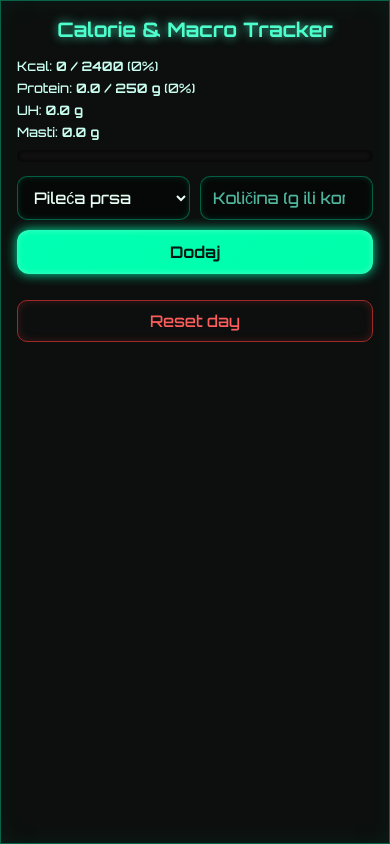
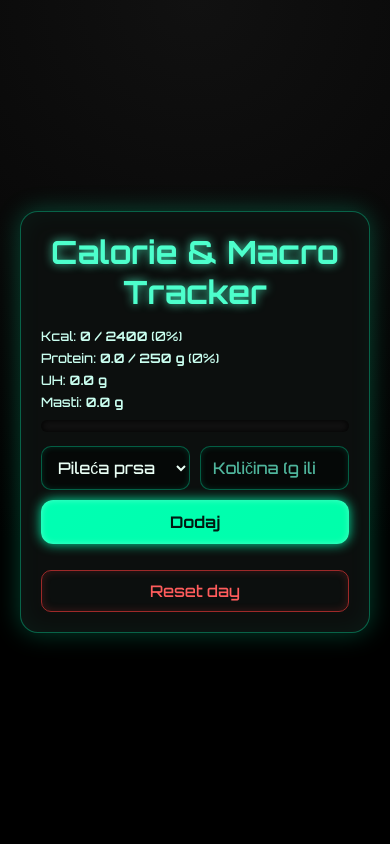
Before and after one commit to lovro93/calorie-tracker, a plain HTML site: page index.html in a window 390 px wide. Drawn offline with Linux system fonts and the light colour scheme.

Commit message:
Add files via upload

```diff
--- a/style.css
+++ b/style.css
@@ -198,32 +198,3 @@ input::placeholder {
 input, select, button {
   font-size: 16px;
 }
-
-/* MOBILE FULLSCREEN FIX */
-@media (max-width: 768px) {
-  body {
-    padding: 0;
-    margin: 0;
-  }
-
-  .app {
-    max-width: 100%;
-    min-height: 100vh;
-    margin: 0;
-    border-radius: 0;
-    padding: 16px;
-  }
-
-  h1 {
-    font-size: 20px;
-  }
-
-  .form {
-    grid-template-columns: 1fr 1fr;
-  }
-
-  #addBtn {
-    grid-column: 1 / -1;
-    width: 100%;
-  }
-}
```
